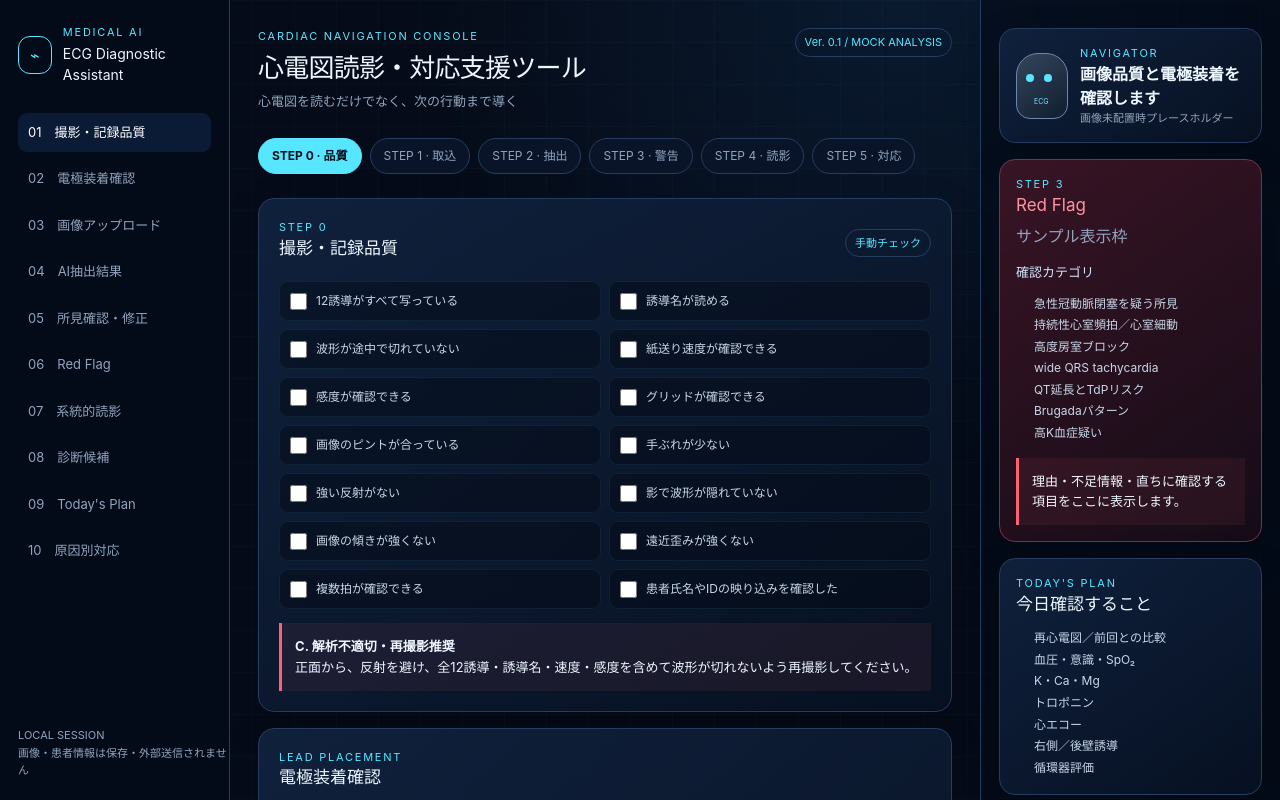
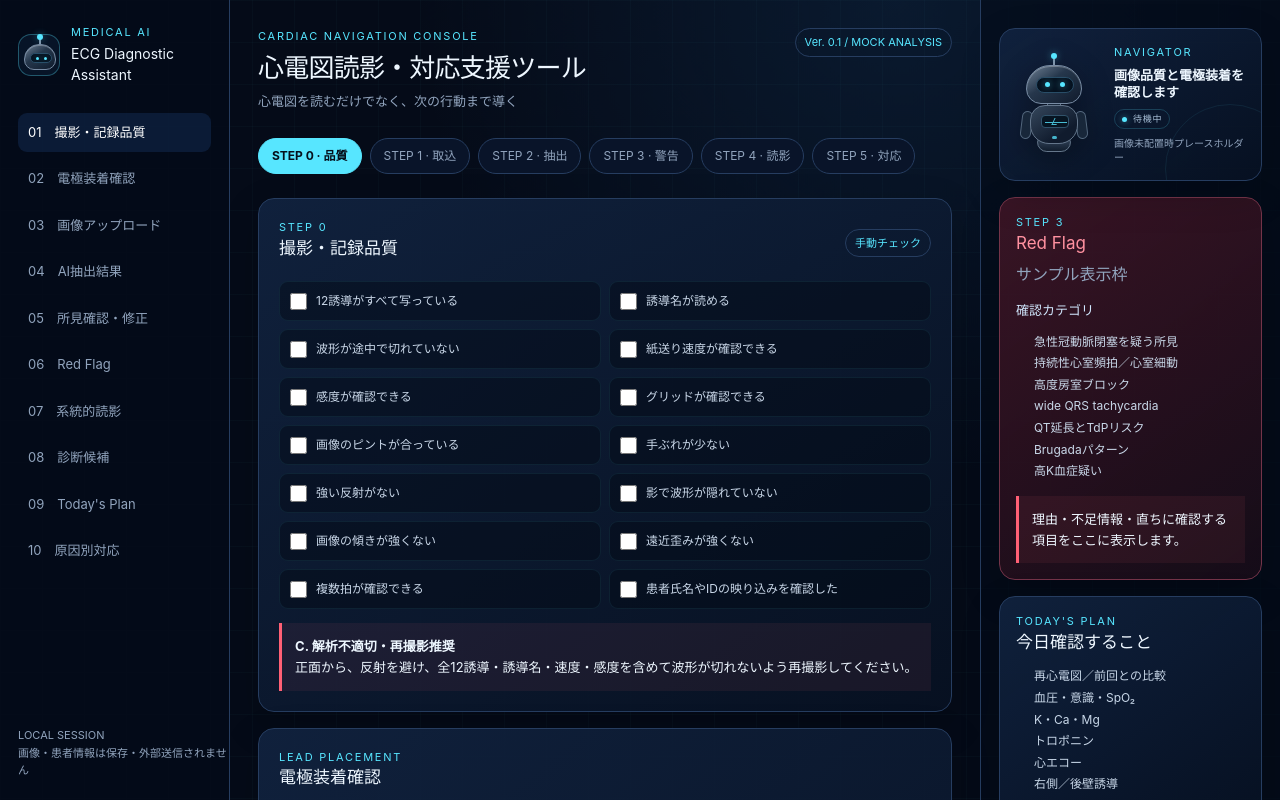
Before and after one commit to itooyoyo/ecg-diagnostic-assistant, a Next.js app: page / in a window 1280 px wide. Shown: the top 800 px of the page. Built offline with nearby package versions, Linux system fonts and the light colour scheme.

Commit message:
feat: refine ECG navigator character UI

```diff
--- a/app/globals.css
+++ b/app/globals.css
@@ -12,7 +12,7 @@ button { cursor:pointer; }
 .shell { min-height:100vh; display:grid; grid-template-columns:230px minmax(0,1fr) 300px; }
 .side { padding:24px 18px; border-right:1px solid var(--line); background:rgba(4,11,25,.9); position:sticky; top:0; height:100vh; }
 .brand { display:flex; gap:11px; align-items:center; margin-bottom:26px; }
-.brandmark { width:38px;height:38px;border:1px solid var(--cyan);border-radius:12px;display:grid;place-items:center;color:var(--cyan); }
+.sr-only { position:absolute;width:1px;height:1px;padding:0;margin:-1px;overflow:hidden;clip:rect(0,0,0,0);white-space:nowrap;border:0; }
 .eyebrow { color:var(--cyan);font-size:11px;letter-spacing:.16em;text-transform:uppercase; }
 .brand h1 { font-size:14px;margin:2px 0; }
 .nav { display:flex;flex-direction:column;gap:7px; }
@@ -52,10 +52,39 @@ summary { cursor:pointer;font-weight:700;color:#dbeeff; }
 .leadgrid { display:grid;grid-template-columns:repeat(3,minmax(0,1fr));gap:8px;margin-top:12px; }
 .lead { padding:9px;background:#071225;border-radius:8px;font-size:12px; }
 .placeholder { min-height:115px;border:1px dashed #365472;border-radius:10px;display:grid;place-items:center;color:var(--muted);font-size:12px;margin-top:10px; }
-.robot { display:flex;gap:12px;align-items:center; }
-.robotshape { width:52px;height:66px;border-radius:22px 22px 14px 14px;border:1px solid #6e89a7;background:linear-gradient(145deg,#35465a,#101d31);position:relative;flex:none; }
-.robotshape:before { content:"";position:absolute;width:8px;height:8px;border-radius:50%;background:var(--cyan);box-shadow:18px 0 var(--cyan);top:20px;left:9px; }
-.robotshape:after { content:"ECG";position:absolute;font-size:7px;color:#73e8ff;bottom:10px;left:17px; }
+.navigator-card { min-height:142px;display:flex;align-items:center;gap:22px;padding:20px 18px;overflow:hidden;position:relative; }
+.navigator-card:after { content:"";position:absolute;inset:auto -34px -54px auto;width:130px;height:130px;border:1px solid rgba(87,230,255,.08);border-radius:50%;pointer-events:none; }
+.navigator-card__copy { min-width:0;display:flex;flex-direction:column;align-items:flex-start;gap:7px;line-height:1.35; }
+.navigator-card__copy strong { font-size:13px; }
+.navigator-card__copy p { margin:0;font-size:10px;line-height:1.4; }
+.navigator-card__status { display:inline-flex;align-items:center;gap:6px;padding:3px 7px;border:1px solid rgba(87,230,255,.2);border-radius:99px;color:#a9c0d8;font-size:9px;letter-spacing:.08em; }
+.navigator-card__status i { width:5px;height:5px;border-radius:50%;background:var(--robot-led,var(--cyan));box-shadow:0 0 6px color-mix(in srgb,var(--robot-led,var(--cyan)) 55%,transparent); }
+.navigator-card--mobile { display:none; }
+.navigator-robot { --robot-led:var(--cyan);position:relative;flex:0 0 auto;width:76px;height:98px;filter:drop-shadow(0 8px 14px rgba(0,0,0,.28)); }
+.navigator-robot--warning { --robot-led:#ff6075; }
+.navigator-robot--complete { --robot-led:#54d69b; }
+.navigator-robot__antenna { position:absolute;z-index:1;top:0;left:37px;width:2px;height:11px;background:#8092a8; }
+.navigator-robot__antenna:before { content:"";position:absolute;top:-3px;left:-2px;width:6px;height:6px;border-radius:50%;background:var(--robot-led);box-shadow:0 0 7px color-mix(in srgb,var(--robot-led) 45%,transparent); }
+.navigator-robot__head { position:absolute;z-index:3;top:9px;left:10px;width:56px;height:39px;border:1px solid #778ba3;border-radius:24px 24px 15px 15px;background:linear-gradient(145deg,#6f8195 0%,#26374c 42%,#101b2c 100%);box-shadow:inset 0 1px rgba(255,255,255,.25); }
+.navigator-robot__visor { position:absolute;top:11px;left:9px;width:38px;height:16px;border:1px solid #294c66;border-radius:10px;background:#06111f;display:flex;align-items:center;justify-content:center;gap:10px; }
+.navigator-robot__eye { width:5px;height:5px;border-radius:50%;background:var(--robot-led);box-shadow:0 0 7px color-mix(in srgb,var(--robot-led) 60%,transparent); }
+.navigator-robot__neck { position:absolute;z-index:2;top:44px;left:31px;width:14px;height:8px;border:1px solid #617287;background:#18283b; }
+.navigator-robot__body { position:absolute;z-index:2;top:49px;left:14px;width:48px;height:39px;border:1px solid #64768b;border-radius:15px 15px 19px 19px;background:linear-gradient(145deg,#35475c,#101b2d 72%); }
+.navigator-robot__display { position:absolute;top:9px;left:10px;width:28px;height:13px;border:1px solid #31536b;border-radius:4px;background:#071522;overflow:hidden; }
+.navigator-robot__display i { position:absolute;top:6px;left:3px;width:22px;height:1px;background:var(--robot-led);opacity:.8; }
+.navigator-robot__display i:before { content:"";position:absolute;left:8px;top:-4px;width:5px;height:7px;border-left:1px solid var(--robot-led);border-bottom:1px solid var(--robot-led);transform:skew(-24deg); }
+.navigator-robot__status-dot { position:absolute;left:21px;bottom:4px;width:5px;height:3px;border-radius:3px;background:var(--robot-led);opacity:.75; }
+.navigator-robot__arm { position:absolute;z-index:1;top:55px;width:11px;height:28px;border:1px solid #53677d;background:#18273a;border-radius:8px; }
+.navigator-robot__arm--left { left:5px;transform:rotate(7deg); }
+.navigator-robot__arm--right { right:5px;transform:rotate(-7deg); }
+.navigator-robot__base { position:absolute;z-index:1;bottom:2px;left:21px;width:34px;height:14px;border:1px solid #65778b;border-radius:5px 5px 12px 12px;background:linear-gradient(#314258,#111d2d); }
+.navigator-robot--icon { width:42px;height:42px;padding:0;border:1px solid rgba(87,230,255,.32);border-radius:13px;background:rgba(9,23,43,.84);filter:none; }
+.navigator-robot--icon .navigator-robot__antenna { top:2px;left:20px;height:7px; }
+.navigator-robot--icon .navigator-robot__head { top:9px;left:5px;width:32px;height:26px;border-radius:15px 15px 10px 10px; }
+.navigator-robot--icon .navigator-robot__visor { top:8px;left:5px;width:22px;height:10px;gap:5px; }
+.navigator-robot--icon .navigator-robot__eye { width:3px;height:3px; }
+.navigator-robot--analyzing .navigator-robot__eye,.navigator-robot--analyzing .navigator-robot__status-dot { animation:navigator-pulse 1.8s ease-in-out infinite; }
+@keyframes navigator-pulse { 0%,100%{opacity:.55} 50%{opacity:1} }
 .right { padding:28px 18px;border-left:1px solid var(--line);background:rgba(4,11,25,.65); }
 .right .card { padding:16px; }
 .alert { border-color:#743449;background:linear-gradient(145deg,rgba(79,23,40,.7),rgba(22,12,24,.88)); }
@@ -66,5 +95,6 @@ summary { cursor:pointer;font-weight:700;color:#dbeeff; }
 .systematic { display:grid;grid-template-columns:repeat(2,minmax(0,1fr));gap:7px;counter-reset:item; }
 .systematic div { padding:9px;border:1px solid rgba(50,76,107,.6);border-radius:8px;color:#bdccdc;font-size:12px; }
 .systematic div:before { counter-increment:item;content:counter(item,decimal-leading-zero);color:var(--cyan);margin-right:8px; }
-@media(max-width:1100px){.shell{grid-template-columns:190px 1fr}.right{grid-column:2;display:grid;grid-template-columns:1fr 1fr;gap:14px;border-left:0;padding-top:0}.right .card{margin:0}}
-@media(max-width:720px){.shell{display:block}.side{position:static;height:auto;border-right:0;padding:16px}.nav,.privacy{display:none}.main{padding:16px}.right{display:block;padding:0 16px 20px}.right .card{margin-bottom:14px}.grid2,.checks,.systematic{grid-template-columns:1fr}.topbar h2{font-size:21px}.finding-row{grid-template-columns:1fr}.leadgrid{grid-template-columns:1fr 1fr}.btn{min-height:46px;width:100%}}
+@media(max-width:1100px){.shell{grid-template-columns:190px 1fr}.right{grid-column:2;display:grid;grid-template-columns:1fr 1fr;gap:14px;border-left:0;padding-top:0}.right .card{margin:0}.navigator-card{min-height:132px}}
+@media(max-width:720px){.shell{display:block}.side{position:static;height:auto;border-right:0;padding:16px}.brand .navigator-robot{display:none}.nav,.privacy{display:none}.main{padding:16px}.right{display:block;padding:0 16px 20px}.right .card{margin-bottom:14px}.navigator-card--desktop{display:none!important}.navigator-card--mobile{display:flex;margin-bottom:16px;min-height:110px;padding:14px 16px}.navigator-card--mobile .navigator-robot{transform:scale(.78);margin:-10px}.navigator-card--mobile .navigator-card__copy{padding-left:8px}.grid2,.checks,.systematic{grid-template-columns:1fr}.topbar h2{font-size:21px}.finding-row{grid-template-columns:1fr}.leadgrid{grid-template-columns:1fr 1fr}.btn{min-height:46px;width:100%}}
+@media(prefers-reduced-motion:reduce){.navigator-robot--analyzing .navigator-robot__eye,.navigator-robot--analyzing .navigator-robot__status-dot{animation:none}}
--- /dev/null
+++ b/components/character/NavigatorRobot.tsx
@@ -0,0 +1,71 @@
+export type NavigatorState = "default" | "analyzing" | "warning" | "complete";
+
+export const ROBOT_IMAGE_PATHS: Record<NavigatorState, string> = {
+  default: "/images/robot/robot-default.png",
+  analyzing: "/images/robot/robot-analyzing.png",
+  warning: "/images/robot/robot-warning.png",
+  complete: "/images/robot/robot-complete.png",
+};
+
+export const STEP_NAVIGATOR_COMMENTS = [
+  "画像品質と電極装着を確認します",
+  "心電図画像を読み込みます",
+  "抽出所見を確認してください",
+  "危険な所見を確認します",
+  "読影結果を整理しました",
+  "次の対応を提示します",
+] as const;
+
+const stateLabels: Record<NavigatorState, string> = {
+  default: "待機中",
+  analyzing: "解析中",
+  warning: "警告",
+  complete: "解析完了",
+};
+
+type NavigatorRobotProps = {
+  state?: NavigatorState;
+  variant?: "full" | "icon";
+  className?: string;
+};
+
+export function NavigatorRobot({
+  state = "default",
+  variant = "full",
+  className = "",
+}: NavigatorRobotProps) {
+  const label = `医療AIナビゲーター：${stateLabels[state]}`;
+
+  return (
+    <div
+      className={`navigator-robot navigator-robot--${variant} navigator-robot--${state} ${className}`}
+      role="img"
+      aria-label={label}
+      data-navigator-state={state}
+      data-image-path={ROBOT_IMAGE_PATHS[state]}
+    >
+      <div className="navigator-robot__antenna" aria-hidden="true" />
+      <div className="navigator-robot__head" aria-hidden="true">
+        <span className="navigator-robot__visor">
+          <i className="navigator-robot__eye" />
+          <i className="navigator-robot__eye" />
+        </span>
+      </div>
+      {variant === "full" && (
+        <>
+          <div className="navigator-robot__neck" aria-hidden="true" />
+          <div className="navigator-robot__body" aria-hidden="true">
+            <span className="navigator-robot__display">
+              <i />
+            </span>
+            <span className="navigator-robot__status-dot" />
+          </div>
+          <div className="navigator-robot__arm navigator-robot__arm--left" aria-hidden="true" />
+          <div className="navigator-robot__arm navigator-robot__arm--right" aria-hidden="true" />
+          <div className="navigator-robot__base" aria-hidden="true" />
+        </>
+      )}
+      <span className="sr-only">{stateLabels[state]}</span>
+    </div>
+  );
+}
--- a/components/ecg/EcgWorkspace.tsx
+++ b/components/ecg/EcgWorkspace.tsx
@@ -4,6 +4,7 @@ import { useEffect, useMemo, useState } from "react";
 import { validateEcgFile } from "@/lib/ecg-image/image-parser";
 import { evaluateQuality } from "@/logic/quality/quality.js";
 import { placementWarnings } from "@/logic/lead-placement/placement.js";
+import { NavigatorRobot, STEP_NAVIGATOR_COMMENTS, type NavigatorState } from "@/components/character/NavigatorRobot";
 
 const qualityItems = [
   ["allLeads","12誘導がすべて写っている"],["leadLabels","誘導名が読める"],["waveformsComplete","波形が途中で切れていない"],
@@ -30,6 +31,8 @@ export function EcgWorkspace() {
   const [review,setReview]=useState<Record<string,{status:string,value:string}>>(()=>Object.fromEntries(findings.map(f=>[f.key,{status:"accepted",value:f.ai}])));
   const qualityResult=useMemo(()=>evaluateQuality(quality),[quality]);
   const warnings=useMemo(()=>placementWarnings(concerns),[concerns]);
+  const navigatorState:NavigatorState=warnings.length?"warning":file?"analyzing":"default";
+  const navigatorComment=navigatorState==="warning"?STEP_NAVIGATOR_COMMENTS[3]:navigatorState==="analyzing"?STEP_NAVIGATOR_COMMENTS[1]:STEP_NAVIGATOR_COMMENTS[0];
 
   useEffect(()=>()=>{if(preview)URL.revokeObjectURL(preview)},[preview]);
   function chooseFile(next:File|null){
@@ -43,12 +46,13 @@ export function EcgWorkspace() {
   const resultClass=qualityResult.grade==="C"?"result stop":qualityResult.grade==="B"?"result warn":"result";
   return <div className="shell">
     <aside className="side">
-      <div className="brand"><div className="brandmark">⌁</div><div><div className="eyebrow">Medical AI</div><h1>ECG Diagnostic Assistant</h1></div></div>
+      <div className="brand"><NavigatorRobot variant="icon" state={navigatorState}/><div><div className="eyebrow">Medical AI</div><h1>ECG Diagnostic Assistant</h1></div></div>
       <nav className="nav">{["撮影・記録品質","電極装着確認","画像アップロード","AI抽出結果","所見確認・修正","Red Flag","系統的読影","診断候補","Today's Plan","原因別対応"].map((x,i)=><a className={i===0?"active":""} href={`#section-${i}`} key={x}>{String(i+1).padStart(2,"0")}　{x}</a>)}</nav>
       <div className="privacy">LOCAL SESSION<br/>画像・患者情報は保存・外部送信されません</div>
     </aside>
     <main className="main">
       <header className="topbar"><div><div className="eyebrow">Cardiac navigation console</div><h2>心電図読影・対応支援ツール</h2><p className="subtitle">心電図を読むだけでなく、次の行動まで導く</p></div><span className="badge">Ver. 0.1 / MOCK ANALYSIS</span></header>
+      <NavigatorCard className="navigator-card--mobile" state={navigatorState} comment={navigatorComment}/>
       <div className="steps">{["品質","取込","抽出","警告","読影","対応"].map((s,i)=><span className={`step ${i===0?"on":""}`} key={s}>STEP {i} · {s}</span>)}</div>
 
       <section className="card" id="section-0">
@@ -95,9 +99,22 @@ export function EcgWorkspace() {
       <section className="card" id="section-7"><div className="cardhead"><div><div className="eyebrow">Differential</div><h3>診断候補・原因別対応</h3></div><span className="badge">ダミー表示</span></div><p className="muted">医師確定所見から将来のルールエンジンが生成します。Ver.0.1では診断確定や治療用量を提示しません。</p></section>
     </main>
     <aside className="right">
-      <div className="card"><div className="robot"><div className="robotshape"/><div><div className="eyebrow">Navigator</div><strong>画像品質と電極装着を確認します</strong><p className="muted" style={{fontSize:11}}>画像未配置時プレースホルダー</p></div></div></div>
+      <NavigatorCard className="navigator-card--desktop" state={navigatorState} comment={navigatorComment}/>
       <section className="card alert" id="section-5"><div className="eyebrow">Step 3</div><h3>Red Flag</h3><p className="muted">サンプル表示枠</p><h4>確認カテゴリ</h4><ul className="list"><li>急性冠動脈閉塞を疑う所見</li><li>持続性心室頻拍／心室細動</li><li>高度房室ブロック</li><li>wide QRS tachycardia</li><li>QT延長とTdPリスク</li><li>Brugadaパターン</li><li>高K血症疑い</li></ul><div className="result stop">理由・不足情報・直ちに確認する項目をここに表示します。</div></section>
       <section className="card" id="section-8"><div className="eyebrow">Today&apos;s Plan</div><h3>今日確認すること</h3><ul className="list">{["再心電図／前回との比較","血圧・意識・SpO₂","K・Ca・Mg","トロポニン","心エコー","右側／後壁誘導","循環器評価"].map(x=><li key={x}>{x}</li>)}</ul></section>
     </aside>
   </div>;
 }
+
+function NavigatorCard({state,comment,className}:{state:NavigatorState;comment:string;className:string}) {
+  const statusText={default:"待機中",analyzing:"解析中",warning:"警告",complete:"解析完了"}[state];
+  return <section className={`card navigator-card ${className}`} aria-label="Navigator">
+    <NavigatorRobot state={state}/>
+    <div className="navigator-card__copy">
+      <div className="eyebrow">Navigator</div>
+      <strong>{comment}</strong>
+      <span className="navigator-card__status"><i aria-hidden="true"/>{statusText}</span>
+      <p className="muted">画像未配置時プレースホルダー</p>
+    </div>
+  </section>;
+}
```
